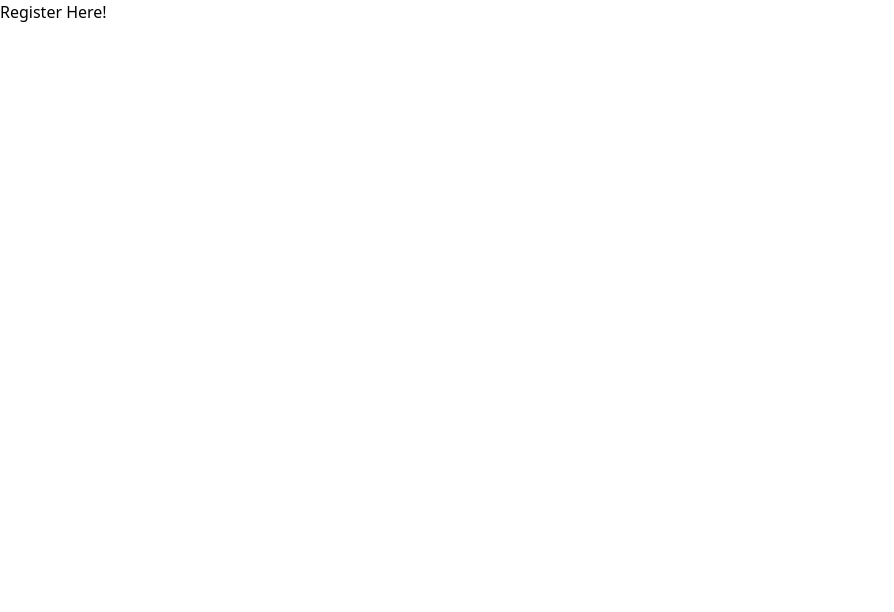
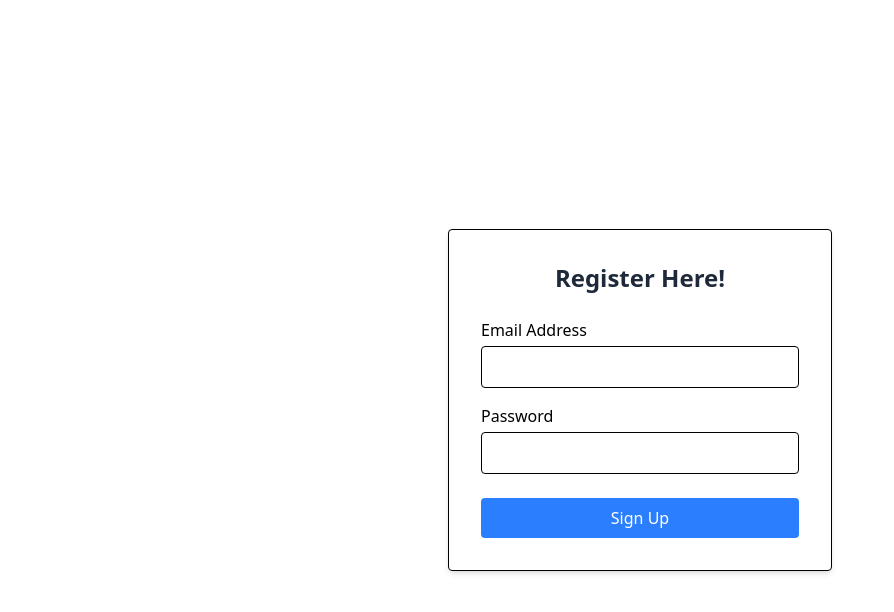
Before and after one commit to UvinduEshwarage/User-Management, a Next.js app: page /register in a window 1280 px wide. Shown: the top 612 px of the page, without its empty margins (0-894 px from the left). Built offline with nearby package versions, Linux system fonts and the light colour scheme.

Commit message:
Successfully Create User registration

```diff
--- a/app/register/page.tsx
+++ b/app/register/page.tsx
@@ -1,11 +1,74 @@
-import React from 'react'
+"use client";
+import { useRouter } from 'next/navigation';
+import React, { useState } from 'react';
 
-function page() {
+export default function RegisterPage() {
+  const [email, setEmail] = useState('');
+  const [password, setPassword] = useState('');
+  const [loading, setLoading] = useState(false);
+  const router = useRouter();
+
+  const handleRegister = async (e: React.FormEvent) => {
+    e.preventDefault();
+    setLoading(true);
+
+    try {
+      const res = await fetch("/api/auth/register", {
+        method: "POST",
+        headers: { "Content-Type": "application/json" },
+        body: JSON.stringify({ email, password })
+      });
+
+      const data = await res.json();
+
+      if (!res.ok) {
+        alert(data.message || "Something went wrong");
+        return;
+      }
+
+      router.push("/login");
+    } catch (error) {
+      alert("Network error. Please try again.");
+    } finally {
+      setLoading(false);
+    }
+  };
+
   return (
-    <div>
-      Register Here!
+    <div className="flex flex-col items-center justify-center min-h-screen">
+      <form onSubmit={handleRegister} className="p-8 border rounded shadow-md w-96">
+        <h2 className="text-2xl font-bold text-gray-800 text-center mb-6">Register Here!</h2>
+
+        <div className="mb-4">
+          <label className="block mb-1">Email Address</label>
+          <input
+            type="email"
+            value={email}
+            onChange={(e) => setEmail(e.target.value)}
+            className="w-full border p-2 rounded"
+            required
+          />
+        </div>
+
+        <div className="mb-6">
+          <label className="block mb-1">Password</label>
+          <input
+            type="password"
+            value={password}
+            onChange={(e) => setPassword(e.target.value)}
+            className="w-full border p-2 rounded"
+            required
+          />
+        </div>
+
+        <button
+          type="submit"
+          disabled={loading}
+          className="w-full bg-blue-500 text-white py-2 rounded hover:bg-blue-600 disabled:bg-gray-400"
+        >
+          {loading ? "Registering..." : "Sign Up"}
+        </button>
+      </form>
     </div>
-  )
+  );
 }
-
-export default page
```
